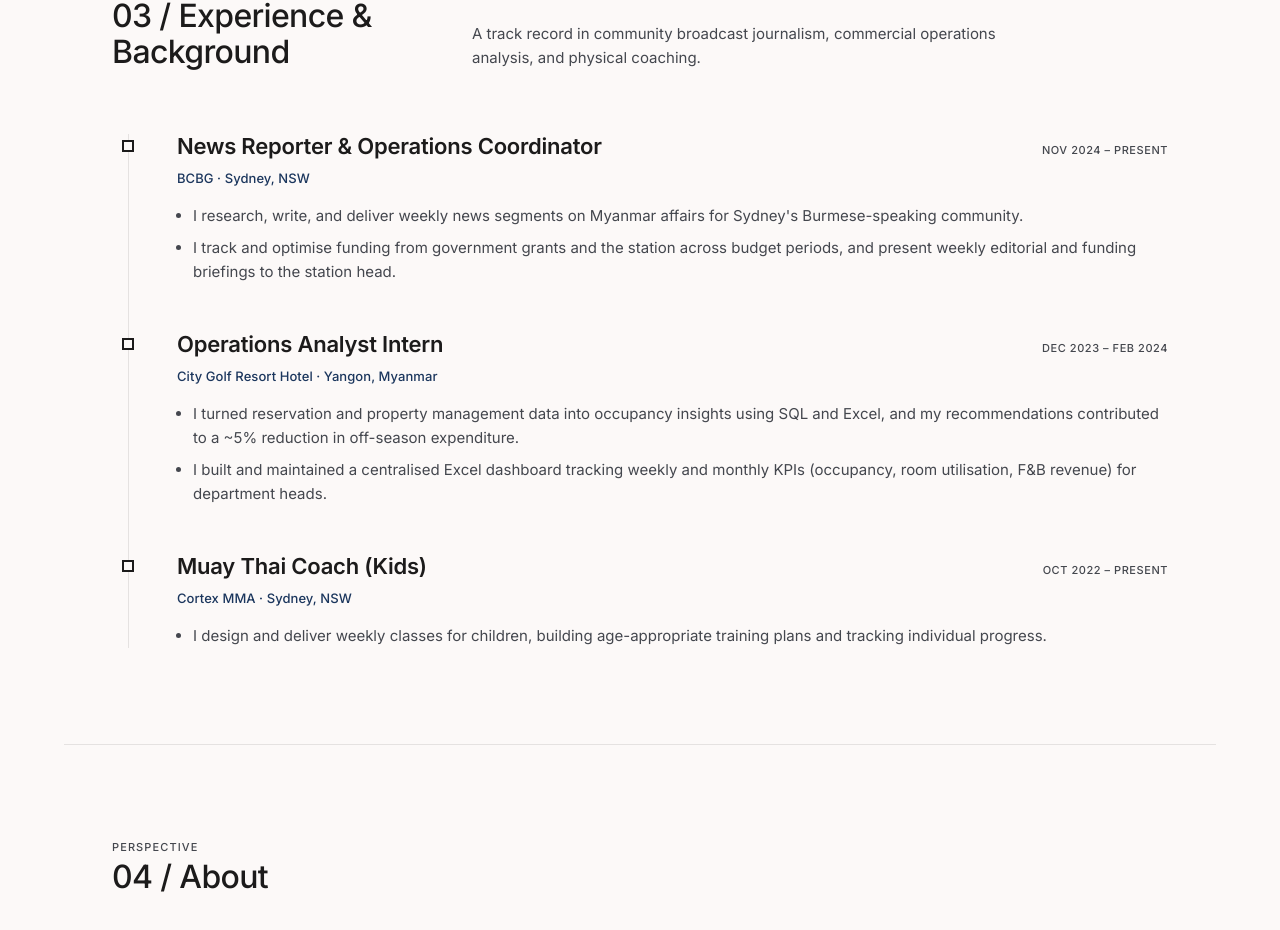
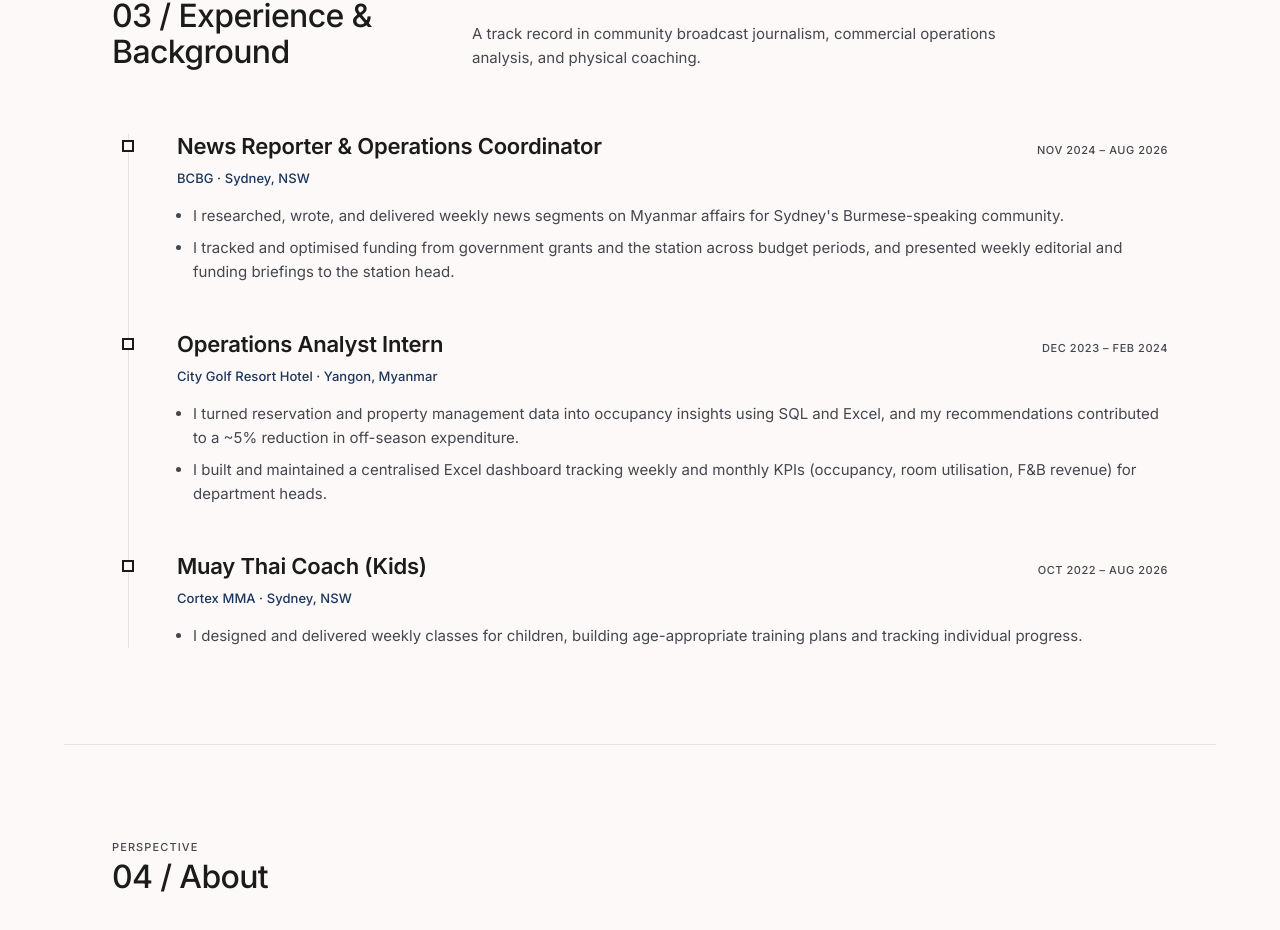
Before and after one commit to heinhtetzaw29/portfolio-website, a React (Vite) app: page / in a window 1280 px wide. Shown: the part 3412-4342 px from the top of the page. Built offline with nearby package versions, Linux system fonts and the light colour scheme.

Commit message:
Update ended roles: BCBG and Cortex MMA finished Aug 2026
Both listed as "Present" but have since ended; updates the dates and
switches the bullet tense from present to past to match.

Co-Authored-By: Claude Sonnet 5 <noreply@anthropic.com>

```diff
--- a/src/data.js
+++ b/src/data.js
@@ -33,10 +33,10 @@ export const experience = [
     title: "News Reporter & Operations Coordinator",
     org: "BCBG",
     location: "Sydney, NSW",
-    period: "Nov 2024 – Present",
+    period: "Nov 2024 – Aug 2026",
     bullets: [
-      "I research, write, and deliver weekly news segments on Myanmar affairs for Sydney's Burmese-speaking community.",
-      "I track and optimise funding from government grants and the station across budget periods, and present weekly editorial and funding briefings to the station head.",
+      "I researched, wrote, and delivered weekly news segments on Myanmar affairs for Sydney's Burmese-speaking community.",
+      "I tracked and optimised funding from government grants and the station across budget periods, and presented weekly editorial and funding briefings to the station head.",
     ],
   },
   {
@@ -53,9 +53,9 @@ export const experience = [
     title: "Muay Thai Coach (Kids)",
     org: "Cortex MMA",
     location: "Sydney, NSW",
-    period: "Oct 2022 – Present",
+    period: "Oct 2022 – Aug 2026",
     bullets: [
-      "I design and deliver weekly classes for children, building age-appropriate training plans and tracking individual progress.",
+      "I designed and delivered weekly classes for children, building age-appropriate training plans and tracking individual progress.",
     ],
   },
 ];
```
